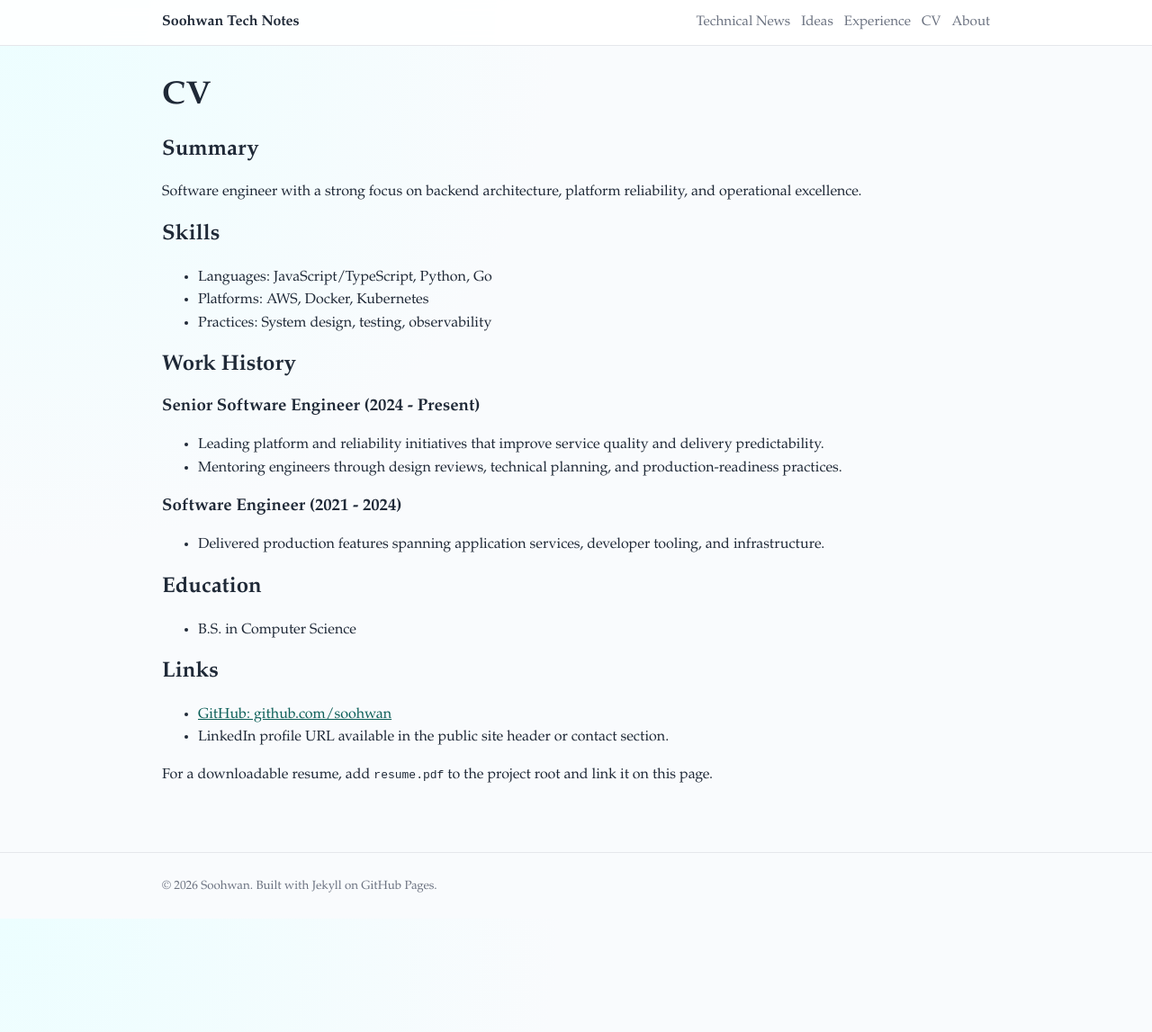
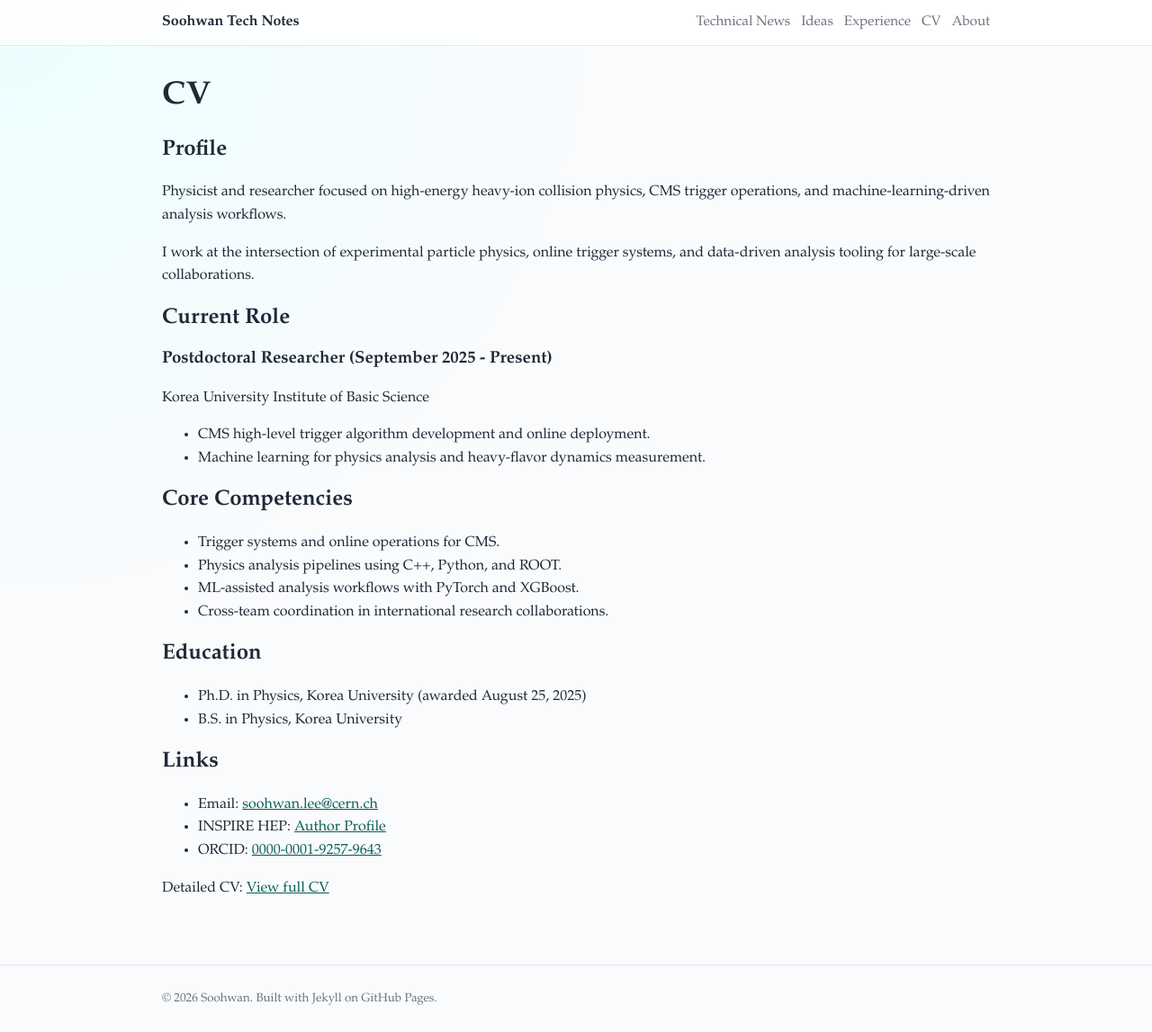
Before and after one commit to vince502/vince502.github.io, a Jekyll site: the page built from cv.md, in a window 1280 px wide and 1147 px high. Shown: the whole window at 90% size. Built offline with Jekyll 4.4.1, drawn with Linux system fonts in a browser that asks for light colours.

```diff
--- a/_layouts/default.html
+++ b/_layouts/default.html
@@ -5,6 +5,7 @@
     <meta name="viewport" content="width=device-width, initial-scale=1" />
     <title>{% if page.title %}{{ page.title }} | {% endif %}{{ site.title }}</title>
     <meta name="description" content="{{ page.excerpt | default: site.description | strip_html | strip_newlines | truncate: 160 }}" />
+    <meta name="robots" content="index, follow, noai, noimageai" />
     <link rel="stylesheet" href="{{ '/assets/css/style.css' | relative_url }}" />
   </head>
   <body>
--- a/cv.md
+++ b/cv.md
@@ -5,32 +5,35 @@ permalink: /cv/
 ---
 # CV
 
-## Summary
+## Profile
 
-Software engineer with a strong focus on backend architecture, platform reliability, and operational excellence.
+Physicist and researcher focused on high-energy heavy-ion collision physics, CMS trigger operations, and machine-learning-driven analysis workflows.
 
-## Skills
+I work at the intersection of experimental particle physics, online trigger systems, and data-driven analysis tooling for large-scale collaborations.
 
-- Languages: JavaScript/TypeScript, Python, Go
-- Platforms: AWS, Docker, Kubernetes
-- Practices: System design, testing, observability
+## Current Role
 
-## Work History
+### Postdoctoral Researcher (September 2025 - Present)
+Korea University Institute of Basic Science
+- CMS high-level trigger algorithm development and online deployment.
+- Machine learning for physics analysis and heavy-flavor dynamics measurement.
 
-### Senior Software Engineer (2024 - Present)
-- Leading platform and reliability initiatives that improve service quality and delivery predictability.
-- Mentoring engineers through design reviews, technical planning, and production-readiness practices.
+## Core Competencies
 
-### Software Engineer (2021 - 2024)
-- Delivered production features spanning application services, developer tooling, and infrastructure.
+- Trigger systems and online operations for CMS.
+- Physics analysis pipelines using C++, Python, and ROOT.
+- ML-assisted analysis workflows with PyTorch and XGBoost.
+- Cross-team coordination in international research collaborations.
 
 ## Education
 
-- B.S. in Computer Science
+- Ph.D. in Physics, Korea University (awarded August 25, 2025)
+- B.S. in Physics, Korea University
 
 ## Links
 
-- [GitHub: github.com/soohwan](https://github.com/soohwan)
-- LinkedIn profile URL available in the public site header or contact section.
+- Email: [soohwan.lee@cern.ch](mailto:soohwan.lee@cern.ch)
+- INSPIRE HEP: [Author Profile](https://inspirehep.net/authors/2650738)
+- ORCID: [0000-0001-9257-9643](https://orcid.org/0000-0001-9257-9643)
 
-For a downloadable resume, add `resume.pdf` to the project root and link it on this page.
+Detailed CV: [View full CV]({{ '/cv/full/' | relative_url }})
```
Also changed, not shown: cv-full.md (added, +64 -0 lines), robots.txt (added, +29 -0 lines), 1 other file.
